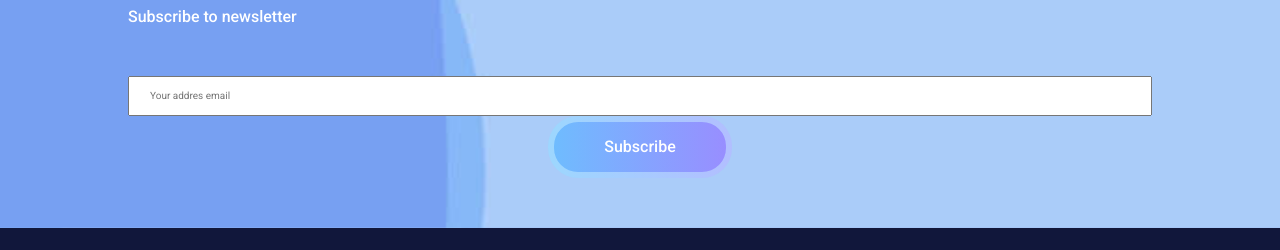
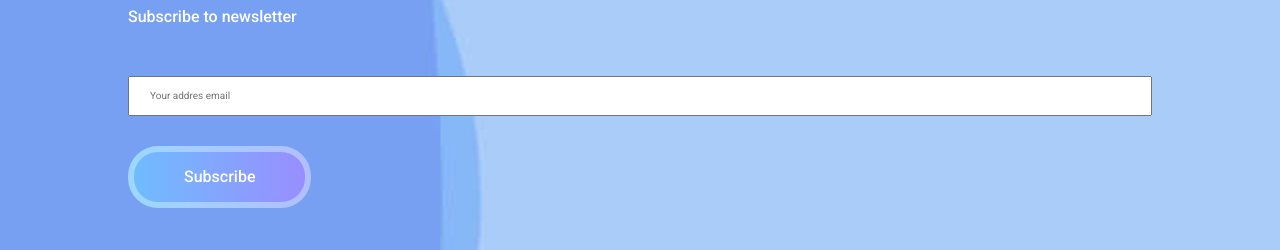
Before and after one commit to PrzemyslawMatlega/MultiPage, a website built with webpack: page index.html in a window 1280 px wide. Shown: the part 5426-5676 px from the top of the page. Built offline with nearby package versions, Linux system fonts and the light colour scheme; files whose address does not match are found by name.

Commit message:
subscribe newsletter  spacing

```diff
--- a/src/scss/layout/_footer.scss
+++ b/src/scss/layout/_footer.scss
@@ -42,16 +42,17 @@
     }
     &__form{
         display: grid;
-        justify-items: center;
+
 
     }
     &__input{
-        justify-self: stretch;
+
         height: 4rem;
         padding: 0 2rem;
     }
     &__button{
-
+        margin-top: 3rem;
+        justify-self: left;
 
     }
 }
```
